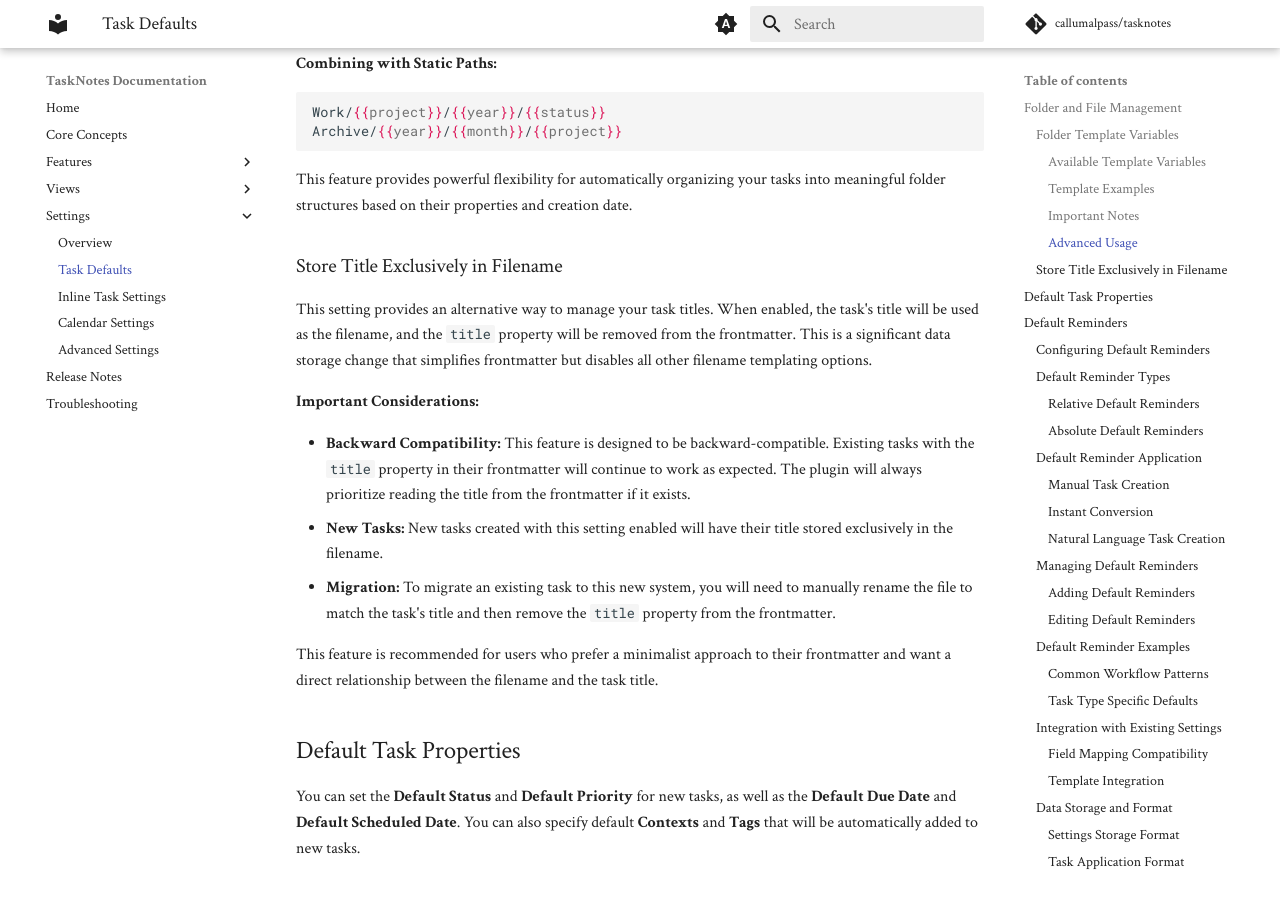
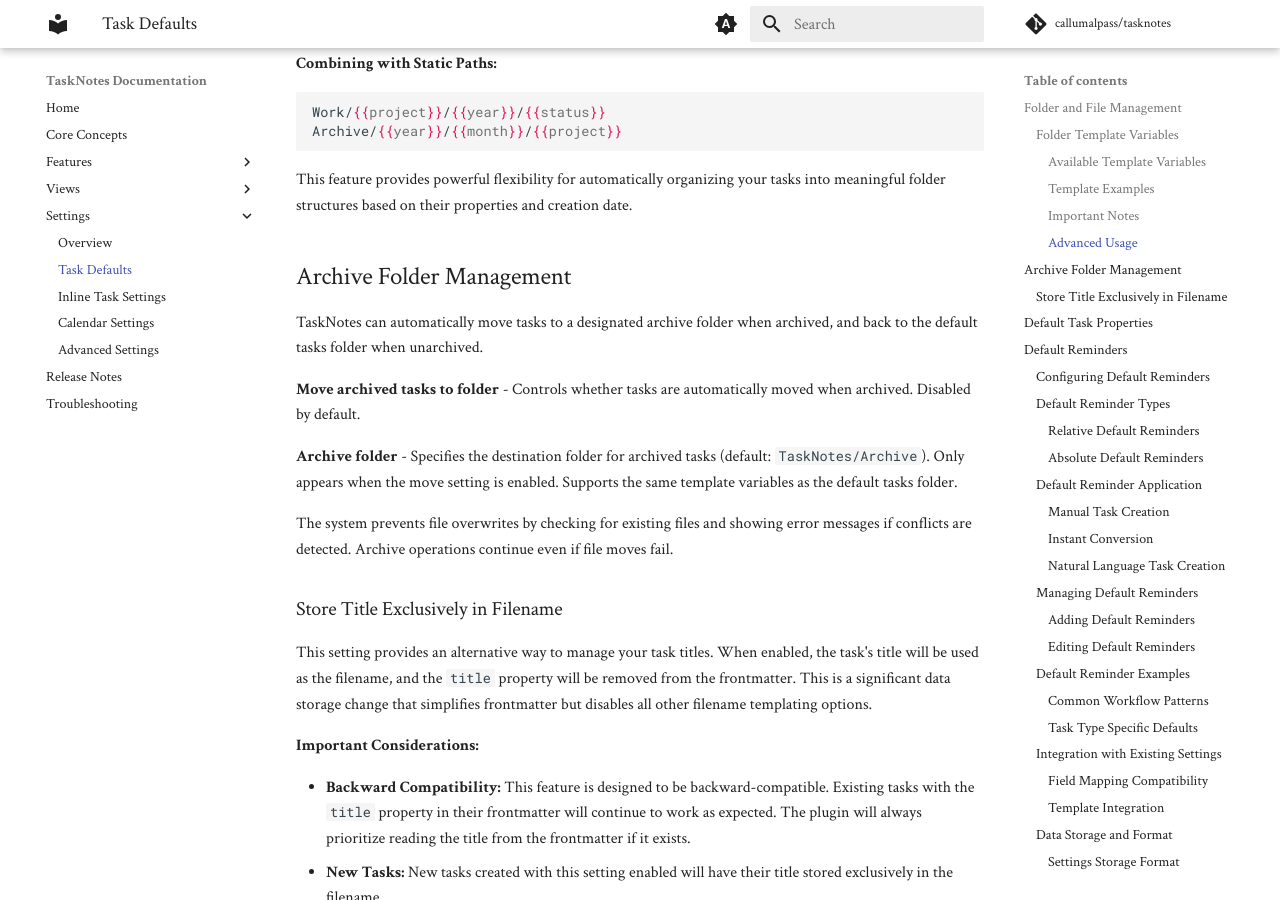
Before and after one commit to thisisthedave/tasknotes, an MkDocs documentation site: the page built from docs/settings/task-defaults.md, in a window 1280 px wide and 900 px high, scrolled down 2151 px. Built offline with MkDocs 1.6.1 and Material for MkDocs 9.7.7, drawn with Linux system fonts in a browser that asks for light colours; comment, search, counter and statistics services are not loaded.

Commit message:
docs: add archive folder settings documentation
Add concise documentation for the new archive folder management settings in the task defaults section.

````diff
--- a/docs/settings/task-defaults.md
+++ b/docs/settings/task-defaults.md
@@ -92,6 +92,16 @@ Archive/{{year}}/{{month}}/{{project}}
 ```
 
 This feature provides powerful flexibility for automatically organizing your tasks into meaningful folder structures based on their properties and creation date.
+
+## Archive Folder Management
+
+TaskNotes can automatically move tasks to a designated archive folder when archived, and back to the default tasks folder when unarchived.
+
+**Move archived tasks to folder** - Controls whether tasks are automatically moved when archived. Disabled by default.
+
+**Archive folder** - Specifies the destination folder for archived tasks (default: `TaskNotes/Archive`). Only appears when the move setting is enabled. Supports the same template variables as the default tasks folder.
+
+The system prevents file overwrites by checking for existing files and showing error messages if conflicts are detected. Archive operations continue even if file moves fail.
 
 ### Store Title Exclusively in Filename
 
````
